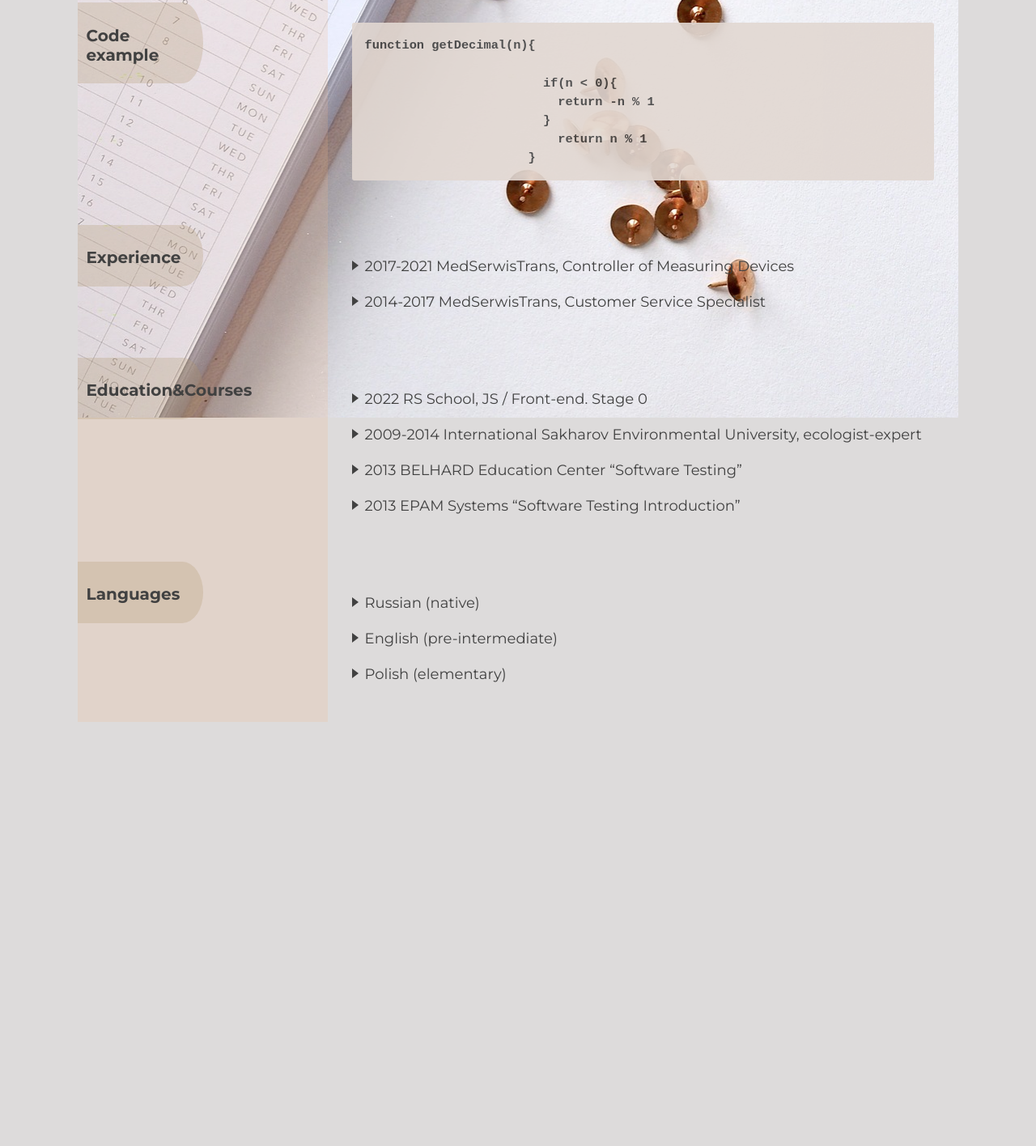
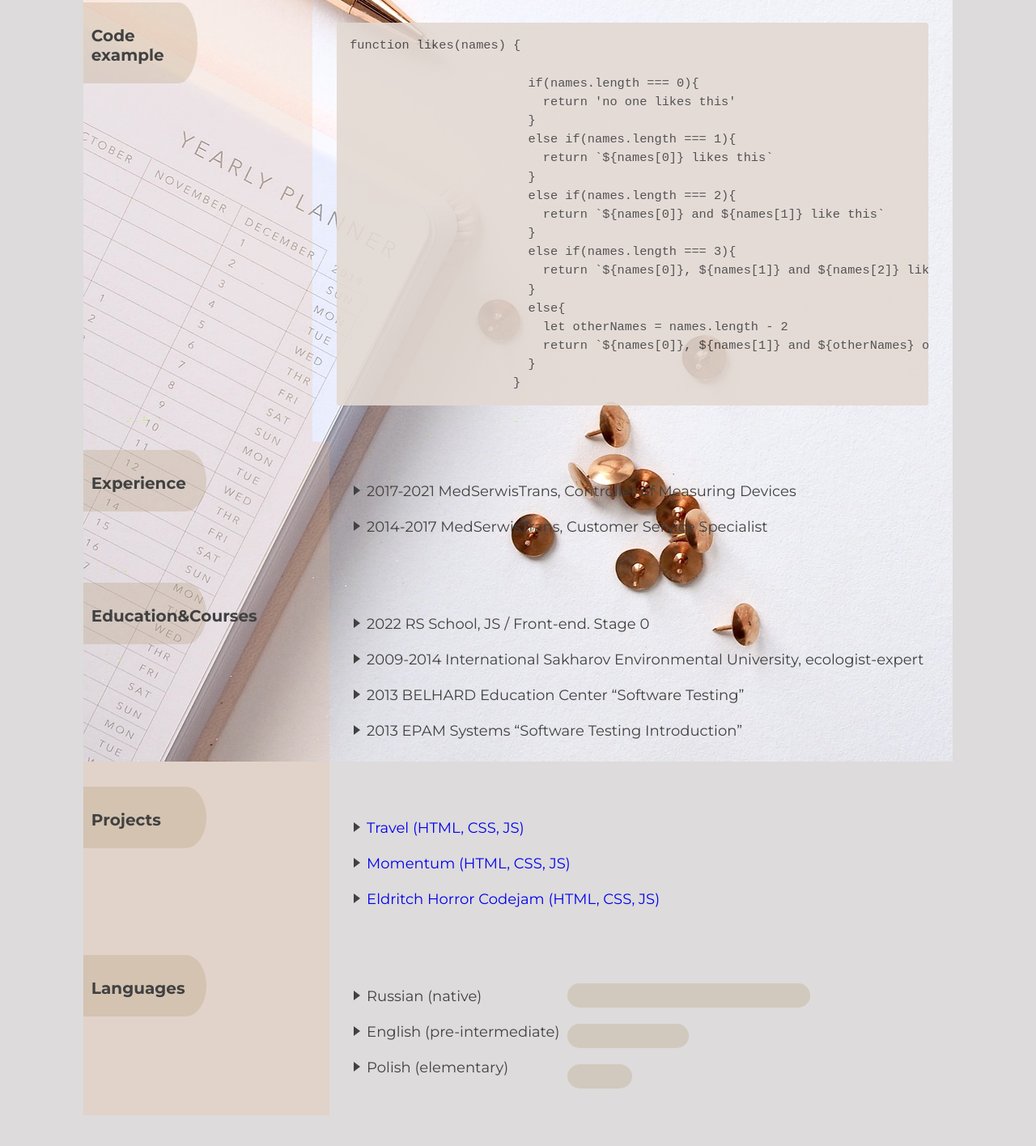
Before and after one commit to nastya-dmd/stage1-rsschool-cv, a plain HTML site: page index.html in a window 1280 px wide. Shown: the part 1012-2428 px from the top of the page at 81% size. Before the commit the page ends 1904 px from the top, so only its background shows below. Drawn offline with Linux system fonts and the light colour scheme.

Commit message:
feat: add and fix sections html markup and css styles

```diff
--- a/index.html
+++ b/index.html
@@ -25,6 +25,7 @@
                             <li><a href="#code">Code</a></li>
                             <li><a href="#experience">Experience</a></li>
                             <li><a href="#education&courses">Education&Courses</a></li>
+                            <li><a href="#projects">Projects</a></li>
                             <li><a href="#languages">Languages</a></li>
                         </ul>
                     </nav>
@@ -87,12 +88,24 @@
                     </div>
                 </div>
                 <div class="right">
-                    <pre class="code"><code>function getDecimal(n){
+                    <pre class="code"><code>function likes(names) {
 
-                        if(n < 0){
-                          return -n % 1
+                        if(names.length === 0){
+                          return 'no one likes this'
                         }
-                          return n % 1
+                        else if(names.length === 1){
+                          return `${names[0]} likes this`
+                        }
+                        else if(names.length === 2){
+                          return `${names[0]} and ${names[1]} like this`
+                        }
+                        else if(names.length === 3){
+                          return `${names[0]}, ${names[1]} and ${names[2]} like this`
+                        }
+                        else{
+                          let otherNames = names.length - 2
+                          return `${names[0]}, ${names[1]} and ${otherNames} others like this`
+                        }
                       } </code></pre>
                 </div>
             </section>
@@ -125,17 +138,43 @@
                 </div>
             </section>
             <section class="row">
+                <div class="left" id="projects">
+                    <div class="border">
+                        <h2>Projects</h2>
+                    </div>
+                </div>
+                <div class="right projects-links">
+                    <ul class="list">
+                        <li><a href="https://rolling-scopes-school.github.io/nastya-dmd-JSFEPRESCHOOL2022Q2/travel/"
+                                target="_blank">Travel (HTML, CSS, JS)</a></li>
+                        <li><a href="https://rolling-scopes-school.github.io/nastya-dmd-JSFEPRESCHOOL2022Q2/momentum/"
+                                target="_blank">Momentum (HTML, CSS, JS)</a></li>
+                        <li><a href="https://nastya-dmd-codejam-eldritch.netlify.app/" target="_blank">Eldritch Horror
+                                Codejam (HTML, CSS, JS)</a></li>
+                    </ul>
+                </div>
+            </section>
+            <section class="row">
                 <div class="left" id="languages">
                     <div class="border">
                         <h2>Languages</h2>
                     </div>
                 </div>
                 <div class="right">
-                    <ul class="list">
-                        <li>Russian (native)</li>
-                        <li>English (pre-intermediate)</li>
-                        <li>Polish (elementary)</li>
-                    </ul>
+                    <div class="container-line">
+                        <div>
+                            <ul class="list">
+                                <li>Russian (native)</li>
+                                <li>English (pre-intermediate)</li>
+                                <li>Polish (elementary)</li>
+                            </ul>
+                        </div>
+                        <div>
+                            <div class="line one"></div>
+                            <div class="line two"></div>
+                            <div class="line three"></div>
+                        </div>
+                    </div>
                 </div>
             </section>
         </main>
--- a/style.css
+++ b/style.css
@@ -22,6 +22,10 @@
     font-weight: 700;
 }
 
+html {
+    scroll-behavior: smooth;
+  }
+
 body {
     font-family: 'Montserrat', sans-serif;
     font-size: 18px;
@@ -38,9 +42,10 @@ body {
     margin: 0;
     background-image: url('assets/img/img.jpg');
     background-position: left;
-    width: 86%;
-    height: 1600px;
+    height: 2450px;
+    width: 85%;
     background-repeat: no-repeat;
+    background-attachment: fixed;
 }
 
 .block {
@@ -53,7 +58,6 @@ header .left {
 
 .row {
     display: flex;
-    /* padding-left: 30px; */
     padding-right: 30px;
 }
 
@@ -112,7 +116,6 @@ a:visited {
 
 .navbar ul li a {
     text-decoration: none;
-    text-decoration: underline;
     font-weight: bold;
     color: #414141;
 }
@@ -187,10 +190,45 @@ h2 {
     overflow: auto;
     font-size: 85%;
     line-height: 1.45;
-    /* background-color: #f6f8fa; */
     background-color: rgb(226, 216, 210);
+    border-radius: 10%;
     opacity: 90%;
     border-radius: 3px;
     font-family: 'Montserrat';
-    font-weight: 700;
+    font-weight: 500;
 }
+
+.projects-links ul li a {
+    text-decoration: none;
+}
+.container-line {
+    display: flex;
+    flex-direction: row;
+
+}
+
+.container-line .line {
+    background-color: rgba(175, 147, 105, 0.26);
+    margin-left: 10px;
+}
+
+.one {
+    width: 300px;
+    height: 30px;
+    margin-top: 25px;
+    border-radius: 5% /50%;
+}
+
+.two {
+    width: 150px;
+    height: 30px;
+    margin-top: 20px;
+    border-radius: 10% /50%;
+}
+
+.three {
+    width: 80px;
+    height: 30px;
+    margin-top: 20px;
+    border-radius: 20% /50%;
+}
```
